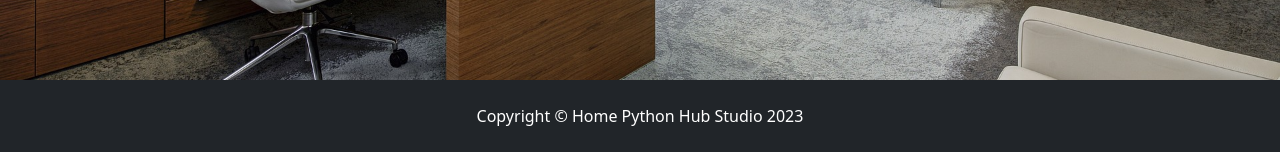
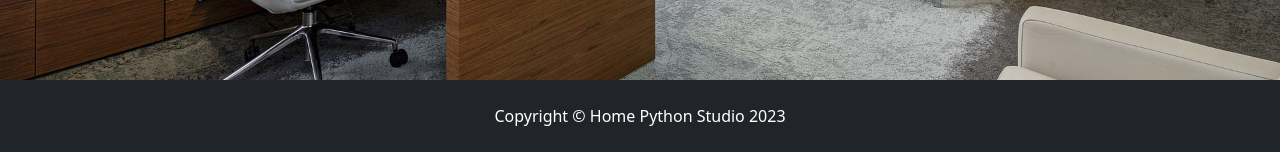
Before and after one commit to pugaloo123/Django-coursework, a Django app: page / in a window 1280 px wide. Shown: the part 648-800 px from the top of the page. Run offline with Django 4.2, Linux system fonts and the light colour scheme; data comes from the database, SQL or seed files in the repository; data that the repository does not hold is empty; some libraries are stand-ins or nearby versions.

```diff
--- a/main/templates/main/index.html
+++ b/main/templates/main/index.html
@@ -18,7 +18,7 @@
 {% block footer %}
 <footer class="py-4 bg-dark">
     <div class="container">
-        <p class="m-0 text-center text-white">Copyright &copy; Home Python Hub Studio 2023</p>
+        <p class="m-0 text-center text-white">Copyright &copy; Home Python  Studio 2023</p>
     </div>
 </footer>
 {% endblock  %}
--- a/main/views.py
+++ b/main/views.py
@@ -1,7 +1,6 @@
 from django.http import HttpResponse
 from django.shortcuts import render
 
-from goods.models import Categories
 
 # Create your tests here.
 def index(request):
--- a/orders/urls.py
+++ b/orders/urls.py
@@ -7,5 +7,4 @@ app_name = 'orders'
 
 urlpatterns = [
     path('create-order/', views.create_order, name='create_order'),
-
 ]
```
Also changed, not shown: requirements.txt (added, +22 -0 lines), README.md (added).
